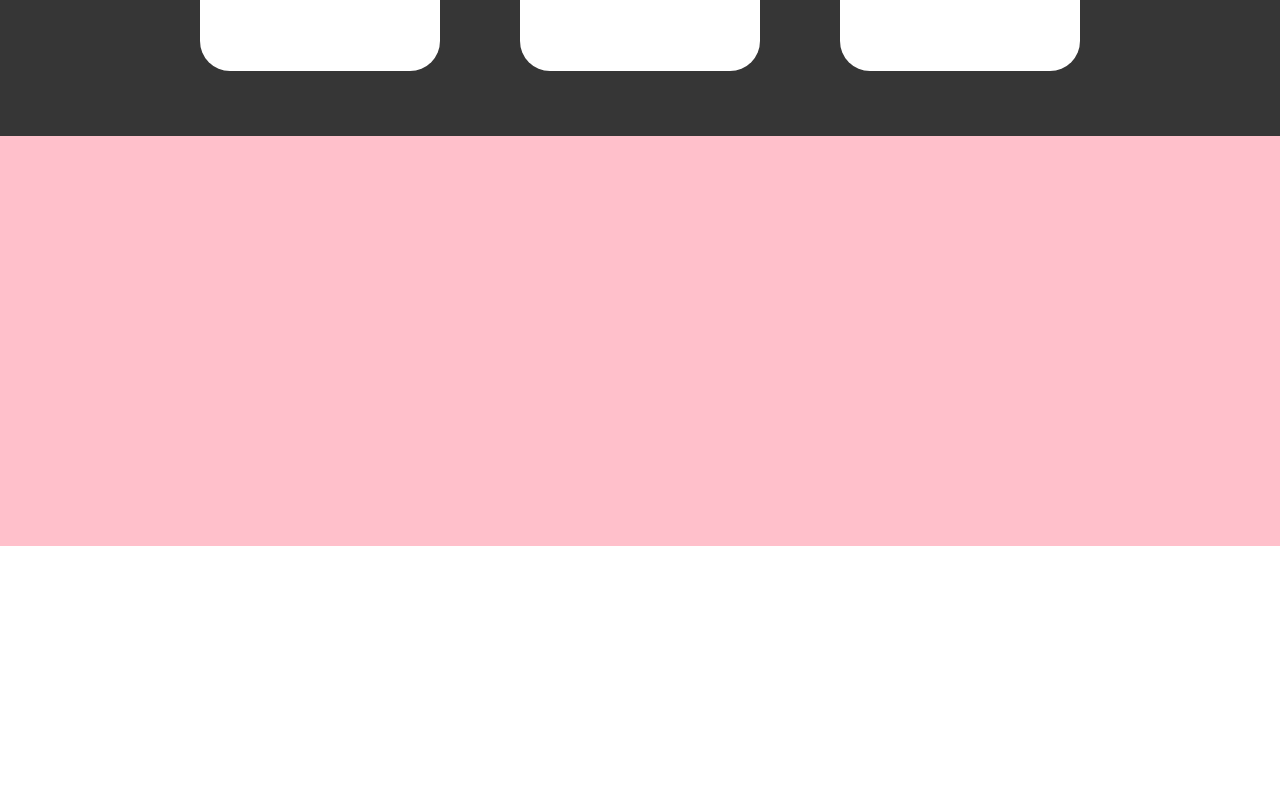
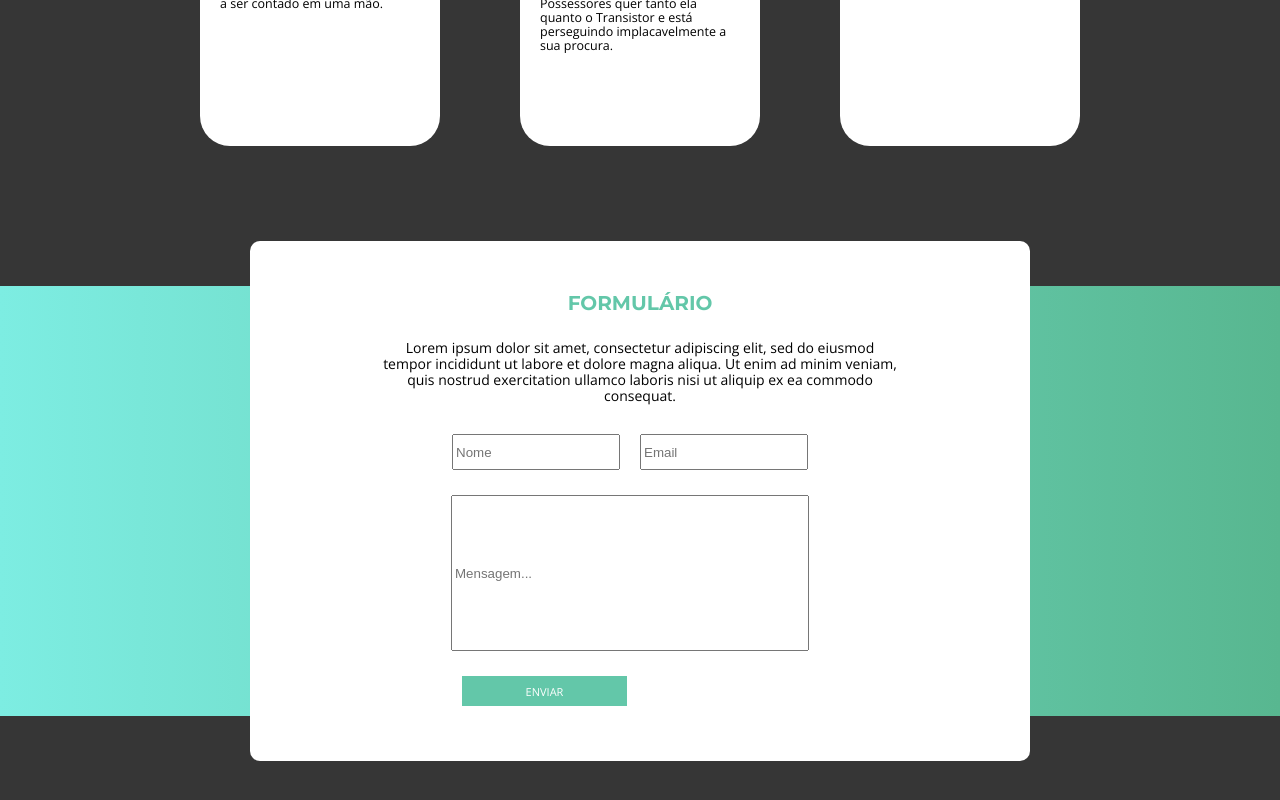
Before and after one commit to allanplobo/Transistor, a React (Create React App) app: page / in a window 1280 px wide. Shown: the part 1144-1944 px from the top of the page. Before the commit the page ends 1690 px from the top, so only its background shows below. Built offline with nearby package versions, Linux system fonts and the light colour scheme.

Commit message:
Insere inputs do formulario e estiliza

```diff
--- a/package.json
+++ b/package.json
@@ -8,7 +8,8 @@
     "@testing-library/user-event": "^7.2.1",
     "react": "^16.13.1",
     "react-dom": "^16.13.1",
-    "react-scripts": "3.4.1"
+    "react-scripts": "3.4.1",
+    "yup": "^0.29.3"
   },
   "scripts": {
     "start": "react-scripts start",
--- a/src/App.js
+++ b/src/App.js
@@ -4,6 +4,7 @@ import Footer from "./components/Footer";
 import Topbar from "./components/Topbar";
 import PrimeiroConteudo from "./pages/Home/PrimeiroConteudo";
 import SegundoConteudo from "./pages/Home/SegundoConteudo";
+import TerceiroConteudo from "./pages/Home/TerceiroConteudo";
 
 function App() {
   return (
@@ -11,6 +12,7 @@ function App() {
       <Topbar />
       <PrimeiroConteudo />
       <SegundoConteudo />
+      <TerceiroConteudo />
       <Footer />
     </React.Fragment>
   );
--- a/src/components/Footer/footer.css
+++ b/src/components/Footer/footer.css
@@ -1,5 +1,5 @@
 .Footer {
     width: 100%;
-    height: 410px;
-    background-color: pink;
+    height: 300px;
+    background-color: #363636;
 }
--- a/src/pages/Home/PrimeiroConteudo/home-primeiro.css
+++ b/src/pages/Home/PrimeiroConteudo/home-primeiro.css
@@ -174,3 +174,15 @@
     margin-bottom: -78px;
     margin-right: 650.5px;
 }
+
+@media only screen and (max-width: 500px) {
+    .MouseTracinho {
+        display: none;
+    }
+    .Mouse {
+        display: none;
+    }
+    .MouseScroll {
+        display: none;
+    }
+}
--- a/src/pages/Home/SegundoConteudo/home-segundo.css
+++ b/src/pages/Home/SegundoConteudo/home-segundo.css
@@ -1,7 +1,7 @@
 .SegundaDivPrincipal {
     background-color: #363636;
     width: 100%;
-    height: 650px;
+    height: 800px;
     display: flex;
     align-items: center;
     justify-content: center;
@@ -73,3 +73,9 @@
     font-family: 'Courier New', Courier, monospace;
     margin-left: 80px;
 }
+
+@media only screen and (max-width: 500px) {
+    body {
+        background-color: lightblue;
+    }
+}
--- a/src/pages/Home/TerceiroConteudo/home-terceiro.css
+++ b/src/pages/Home/TerceiroConteudo/home-terceiro.css
@@ -0,0 +1,70 @@
+.TerceiraDivPrincipal {
+    width: 100%;
+    height: 430px;
+    background-image: linear-gradient(90deg, #7DEDE2, #58B790);
+    position: relative;
+}
+
+.Form {
+    width: 780px;
+    height: 520px;
+    border-radius: 10px;
+    background-color: white;
+    position: absolute;
+    top: 0;
+    left: 0;
+    right: 0;
+    bottom: 0;
+    margin: auto;
+    text-align: center;
+}
+
+.DivPrimeirosInputs {
+    margin-top: 30px;
+    width: 100%;
+}
+
+.FormTxt {
+    font-size: 20px;
+    color: #63C7A9;
+    font-family: 'Montserrat', sans-serif;
+    margin-top: 50px;
+}
+
+.FormSegundoTxt {
+    width: 520px;
+    font-family: 'Open Sans', sans-serif;
+    font-size: 14px;
+    font-weight: lighter;
+    line-height: 16px;
+    margin: auto;
+    margin-top: 25px;
+}
+
+.FormCampo {
+    width: 160px;
+    height: 30px;
+    margin-right: 20px;
+}
+
+.FormCampoMsg {
+    width: 350px;
+    height: 150px;
+    margin-right: 20px;
+    margin-top: 25px;
+}
+
+.FormEnviar {
+    cursor: pointer;
+    outline: none;
+    float: left;
+    margin-left: 212px;
+    margin-top: 25px;
+    width: 165px;
+    height: 30px;
+    font-family: 'Open Sans', sans-serif;
+    font-size: 11px;
+    color: white;
+    background-color: #63C7A9;
+    border: none;
+}
--- a/src/pages/Home/TerceiroConteudo/index.js
+++ b/src/pages/Home/TerceiroConteudo/index.js
@@ -0,0 +1,43 @@
+import React from "react";
+import "./home-terceiro.css";
+
+function TerceiroConteudo() {
+  return (
+    <div className="TerceiraDivPrincipal">
+      <form className="Form">
+        <h1 className="FormTxt">FORMULÁRIO</h1>
+        <p className="FormSegundoTxt">
+          Lorem ipsum dolor sit amet, consectetur adipiscing elit, sed do
+          eiusmod tempor incididunt ut labore et dolore magna aliqua. Ut enim ad
+          minim veniam, quis nostrud exercitation ullamco laboris nisi ut
+          aliquip ex ea commodo consequat.
+        </p>
+        <div className="DivPrimeirosInputs">
+          <input
+            className="FormCampo"
+            name="nome"
+            placeholder="Nome"
+            type="text"
+          ></input>
+          <input
+            className="FormCampo"
+            name="email"
+            placeholder="Email"
+            type="text"
+          ></input>
+        </div>
+        <div className="DivSegundoInput">
+          <input
+            className="FormCampoMsg"
+            name="mensagem"
+            placeholder="Mensagem..."
+            type="text"
+          ></input>
+        </div>
+        <button className="FormEnviar" onClick="">ENVIAR</button>
+      </form>
+    </div>
+  );
+}
+
+export default TerceiroConteudo;
```
Also changed, not shown: src/App.css (indentation only), 1 other file (tests, documents, lock files or other folders).
